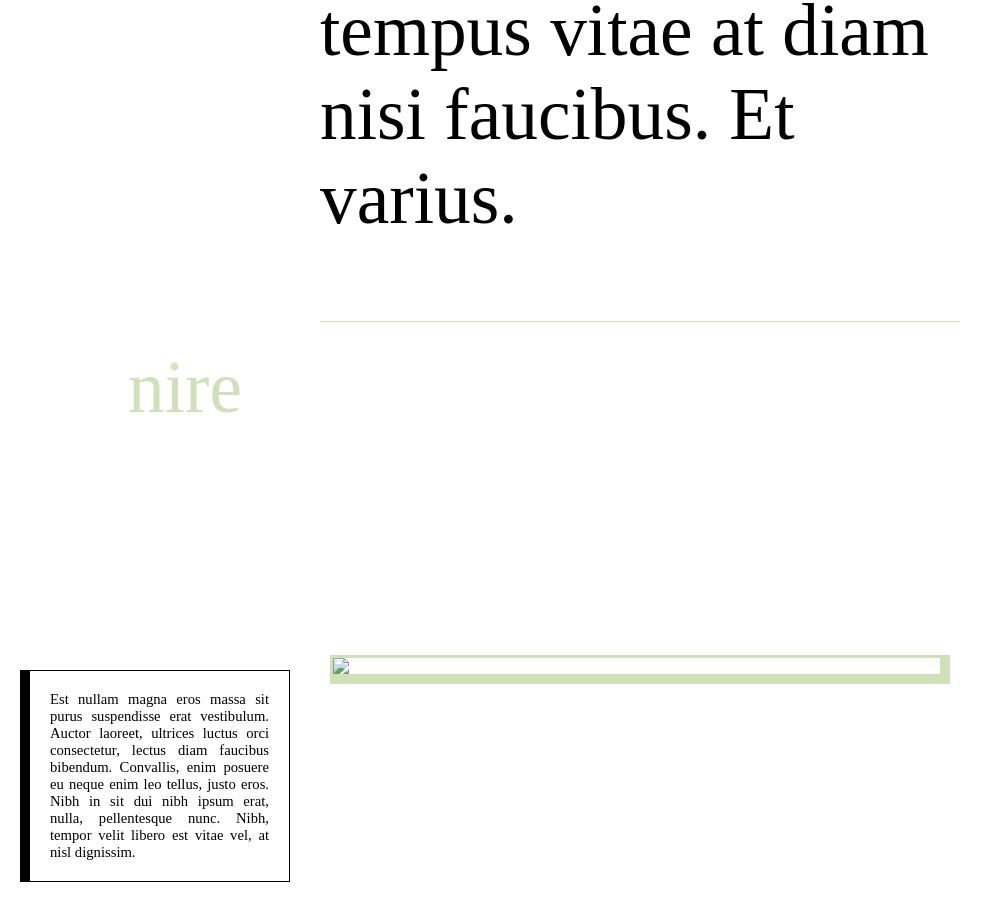
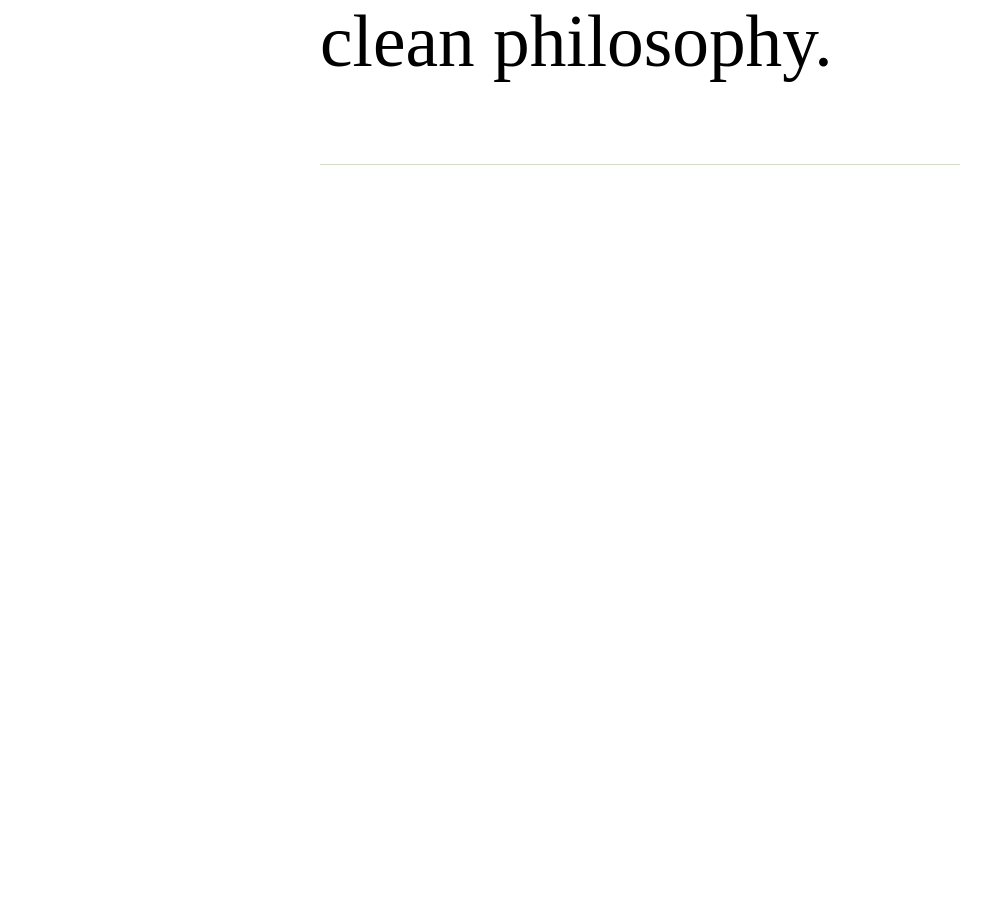
Before and after one commit to niruh/nire.github.io, a plain HTML site: page index.html in a window 1280 px wide. Shown: the part 464-1384 px from the top of the page, without its empty margins (0-1003 px from the left). After the commit the page ends 800 px from the top, so only its background shows below. Drawn offline with Linux system fonts and the light colour scheme.

Commit message:
splash page added

```diff
--- a/index.html
+++ b/index.html
@@ -3,7 +3,7 @@
   <head>
     <meta charset="UTF-8">
     <meta name="viewport" content="width=device-width, initial-scale=1">
-    <title>two:Morbi orci. </title>
+    <title>nire</title>
     <link href="css/default.css" rel="stylesheet">
   </head>
   <body>
@@ -11,11 +11,7 @@
     <div class="landing wrapper">
       <header>
         <div class="title">nire</div>
-
-        <div class="nav">
-          <span class="click">links</span>
-        </div>
-      </header>
+      </header> <!-- end header -->
 
 
       <div class="blurb">
@@ -27,30 +23,12 @@
         </div> <!-- end cover -->
 
         <div class="mem">
-Vivamus luctus, tincidunt, fringilla tempus vitae at diam nisi faucibus. Et varius.
+          Hi, I'm Erin. I follow a super simple, super clean philosophy.
           </div><!-- end mem -->
       </div> <!-- end blurb-->
 
     </div> <!-- end landing wrapper -->
 
-    <div class="content wrapper">
-
-      <div class="hdr">
-        <div class="title">
-          nire
-        </div>
-
-      </div>
-
-      <div class="left desc">
-       Est nullam magna eros massa sit purus suspendisse erat vestibulum. Auctor laoreet, ultrices luctus orci consectetur, lectus diam faucibus bibendum. Convallis, enim posuere eu neque enim leo tellus, justo eros. Nibh in sit dui nibh ipsum erat, nulla, pellentesque nunc. Nibh, tempor velit libero est vitae vel, at nisl dignissim.
-      </div> <!-- end left description -->
-
-      <div class="post">
-        <img src="file:///Users/e/Documents/themes/one/img/hotcake.jpg">
-      </div> <!-- end post -->
-
-    </div> <!-- end content wrapper -->
 
 
   </body>
```
